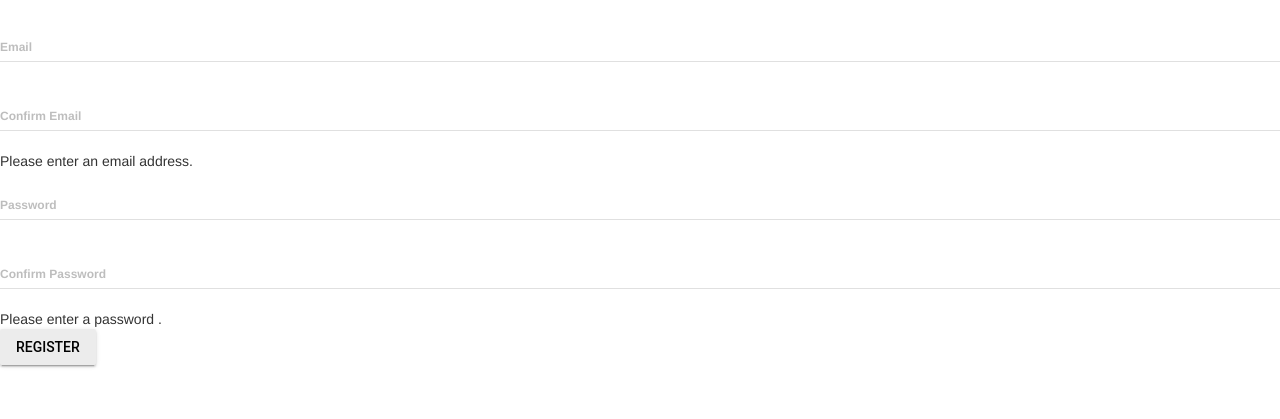
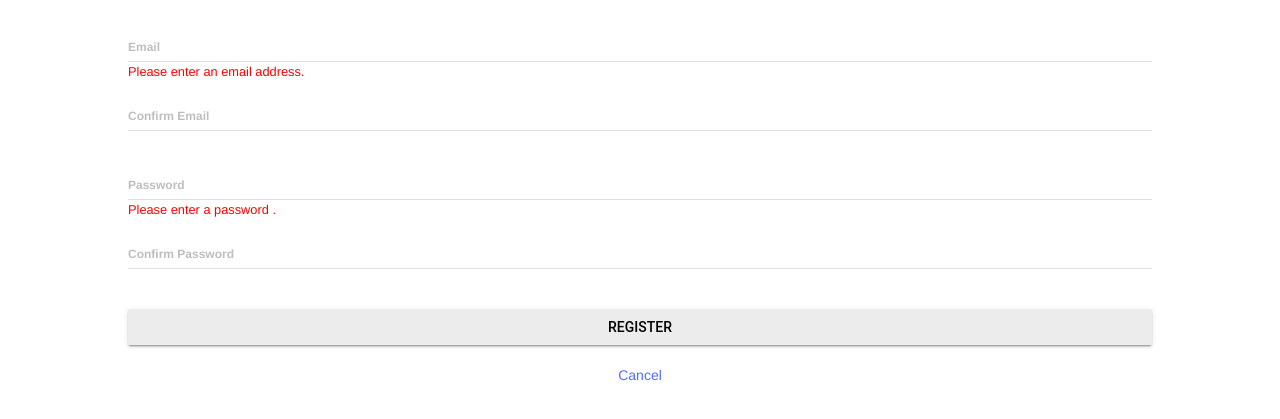
Before and after one commit to Nideesh1/WebProjectCodeSnippets, a website: page login-reg-EmailVerification-PasswordReset/register.html in a window 1280 px wide. Both pictures are taken after a click on the button "REGISTER". Shown: the part 59-478 px from the top of the page. Drawn offline with nearby package versions, Linux system fonts and the light colour scheme; no server answers.

Commit message:
Register page styling

```diff
--- a/login-reg-EmailVerification-PasswordReset/register.html
+++ b/login-reg-EmailVerification-PasswordReset/register.html
@@ -29,7 +29,7 @@
 <script defer src="https://code.getmdl.io/1.1.3/material.min.js"></script>
 
 <!-- Custom css -->
-<link rel="stylesheet" href="styles/css/index.css">
+<link rel="stylesheet" href="styles/css/register.css">
 
 
 <!-- Import and configure the Firebase SDK -->
@@ -43,7 +43,6 @@
     initApp();
 
   };
-
 
   function initApp() {
       // Listening for auth state changes.
@@ -85,8 +84,6 @@
 
           }
 
-
-
           // [END_EXCLUDE]
         } else {
           // User is signed out.
@@ -102,7 +99,6 @@
       });
       // [END authstatelistener]
 
-
       document.getElementById('quickstart-sign-up').addEventListener('click',  handleSignUp , false);
       document.getElementById('email').addEventListener('blur',  matchEmail , false);
       document.getElementById('conf-email').addEventListener('blur',  matchEmail , false);
@@ -114,38 +110,36 @@
 
     }
 
-    function matchEmail(){
+
+    function matchEmail() {
         var email = document.getElementById('email').value;
         var confemail = document.getElementById('conf-email').value;
         var emailwarning = document.getElementById("email-warning");
 
-      if((email !== confemail) && email  &&  confemail){
+        if((email !== confemail) && email  &&  confemail) {
             console.log("Your Emails Don't Match");
             emailwarning.style.display = 'block';
-      } else{
+        } else {
             emailwarning.style.display = 'none';
-
             return true;
         }
     }
 
-    function matchPassword(){
 
+    function matchPassword() {
         console.log('BOad');
         var password = document.getElementById('password').value;
         var confpassword = document.getElementById('conf-password').value;
         var passwordwarning = document.getElementById("password-warning");
 
-      if((password !== confpassword) && password &&  confpassword){
+        if(password &&  confpassword && (password !== confpassword)) {
           console.log("Your Passwords Don't Match");
           passwordwarning.style.display = 'block';
-      }else{
+        } else {
           passwordwarning.style.display = 'none';
           return true;
         }
     }
-
-
 
 
     function handleSignUp() {
@@ -156,25 +150,20 @@
         var errorEmail = document.getElementById("error-email");
         var errorPassword = document.getElementById("error-password");
 
-
         errorEmail.innerHTML = "";
         errorPassword.innerHTML  = "";
 
         if (!confemail || email.length < 4) {
           console.log('Please enter an email address.');
           errorEmail.innerHTML = 'Please enter an email address.'
+        }
 
-      }
         if (!confpassword || password.length < 4) {
           console.log('Please enter a password.');
-
           errorPassword.innerHTML  = 'Please enter a password .';
-
         }
 
-
-
-      if( matchPassword() && matchEmail() && confemail && confpassword){
+        if(matchPassword() && matchEmail() && confemail && confpassword) {
             // Sign in with email and pass.
             // [START createwithemail]
             firebase.auth().createUserWithEmailAndPassword(confemail, confpassword).catch(function(error) {
@@ -182,38 +171,34 @@
                 errorEmail.innerHTML = "";
                 errorPassword.innerHTML = "";
 
-        var errorCode = error.code;
-        var errorMessage = error.message;
-
                 // [START_EXCLUDE]
-        if(errorMessage) {
+                if(error.message) {
                     var errorToDisplay = document.createElement('p');
+                    errorToDisplay.innerHTML = error.message;
                     console.log('FULL ERROR: ', error);
-          errorToDisplay.innerHTML = errorMessage;
 
                     var errorObject = ['auth/invalid-email', 'auth/weak-password', 'auth/email-already-in-use'];
-
 
                     var lastState = {
                         "emailError" : false,
                         "passwordError" : false
-          }
+                    };
 
-
-          switch(errorCode) {
+                    switch(error.code) {
                         case 'auth/invalid-email':
                             errorEmail.innerHTML = 'email is invalid-email';
-             errorPassword.innerHTML  = "";
+                            errorPassword.innerHTML = "";
                             break;
                         case 'auth/weak-password':
                             errorEmail.innerHTML = "";
-            errorPassword.innerHTML  = 'password is too weak';
+                            errorPassword.innerHTML = 'password is too weak';
                             break;
                         case 'auth/email-already-in-use':
                             errorEmail.innerHTML = 'email is already in use';
-            errorPassword.innerHTML  = "";
+                            errorPassword.innerHTML = "";
                             break;
-            fieldName = "Uknown Error";
+                        default:
+                            break;
                     }
 
                   }
@@ -232,52 +217,46 @@
 
     }
 
-
-
-
   </script>
 </head>
 <body>
-  <div class="index-wrapper">
+  <div class="register-wrapper">
     <div class="header">
       <h4>DJ Chino</h4>
     </div>
 
-
+    <div class="registration-form">
         <div class="email-input-group mdl-textfield mdl-js-textfield mdl-textfield--floating-label">
           <input class="mdl-textfield__input" type="text" id="email" name="email" autofocus>
           <label class="mdl-textfield__label" for="email">Email</label>
+          <span id="error-email" class="error-flag" style="position: absolute;"></span>
         </div>
 
         <div class="email-input-group mdl-textfield mdl-js-textfield mdl-textfield--floating-label">
           <input class="mdl-textfield__input" type="text" id="conf-email" name="conf-email" autofocus>
           <label class="mdl-textfield__label" for="email">Confirm Email</label>
+          <span style="display:none; position:absolute;" id="email-warning" class="control-label error-flag" for="inputWarning">Your emails don't match.</label>
         </div>
 
-    <label style="display: none" id="email-warning" class="control-label" for="inputWarning">Your Emails Don't Match</label>
-
-
-    <span id="error-email"></span>
+        <div class="password-input-group mdl-textfield mdl-js-textfield mdl-textfield--floating-label">
+          <input class="mdl-textfield__input" type="password" id="password" name="password">
+          <label class="mdl-textfield__label" for="password">Password</label>
+          <span id="error-password" class="error-flag" style="position: absolute;"></span>
+        </div>
 
         <div class="password-input-group mdl-textfield mdl-js-textfield mdl-textfield--floating-label">
-      <input class="mdl-textfield__input" type="text" id="password" name="password">
-      <label class="mdl-textfield__label" for="password">Password</label>
+          <input class="mdl-textfield__input" type="password" id="conf-password" name="conf-password">
+          <label class="mdl-textfield__label" for="password">Confirm Password</label>
+          <span style="display: none; position:absolute;" id="password-warning" class="control-label error-flag" for="inputWarning">Your passwords don't match.</label>
         </div>
-
-
-    <div class="password-input-group mdl-textfield mdl-js-textfield mdl-textfield--floating-label">
-      <input class="mdl-textfield__input" type="text" id="conf-password" name="conf-password">
-      <label class="mdl-textfield__label" for="password">Confirm Password</label>
-    </div>
-
-    <span id="error-password"></span>
-
-    <label style="display: none" id="password-warning" class="control-label" for="inputWarning">Your Passwords Don't Match</label>
 
         <div id="register-button" class="sign-up-input-group">
           <button class="sign-up-button mdl-button mdl-js-button mdl-button--raised mdl-js-ripple-effect" id="quickstart-sign-up" name="signup">Register</button>
         </div>
 
+        <div class="cancel">
+            <a href="index.html">Cancel</a>
+        </div>
 
 
     <!--       <div class="cannot-sign-up">
@@ -300,5 +279,6 @@
 
 
         </div>
+      </div>
     </body>
     </html>
--- /dev/null
+++ b/login-reg-EmailVerification-PasswordReset/styles/css/register.css
@@ -0,0 +1,49 @@
+.registration-form {
+    display: block;
+    margin: 0 auto;
+    padding-left: 10vw;
+    padding-right: 10vw;
+}
+
+.register-wrapper .header {
+    text-align: center;
+}
+
+.mdl-textfield .mdl-js-textfield .mdl-textfield--floating-label {
+    width: auto;
+}
+
+.mdl-textfield__label {
+    margin: 0;
+    font-size: 12px;
+}
+
+.email-input-group, .password-input-group {
+    width: 100%;
+}
+
+.email-input-group, .password-input-group, .sign-in-button {
+    display: block;
+    margin: 0 auto;
+}
+
+button {
+    width: 100%;
+    margin-top: 20px;
+    margin-bottom: 20px;
+}
+
+#register-button button {
+    width: 100%;
+    margin-top: 20px;
+    margin-bottom: 20px;
+}
+
+.cancel {
+    text-align: center;
+}
+
+.error-flag {
+    color: red;
+    font-size: 0.8em;
+}
```
Also changed, not shown: login-reg-EmailVerification-PasswordReset/index.html (+1 -1 lines). Lines whose indentation alone changed are shown as unchanged.
